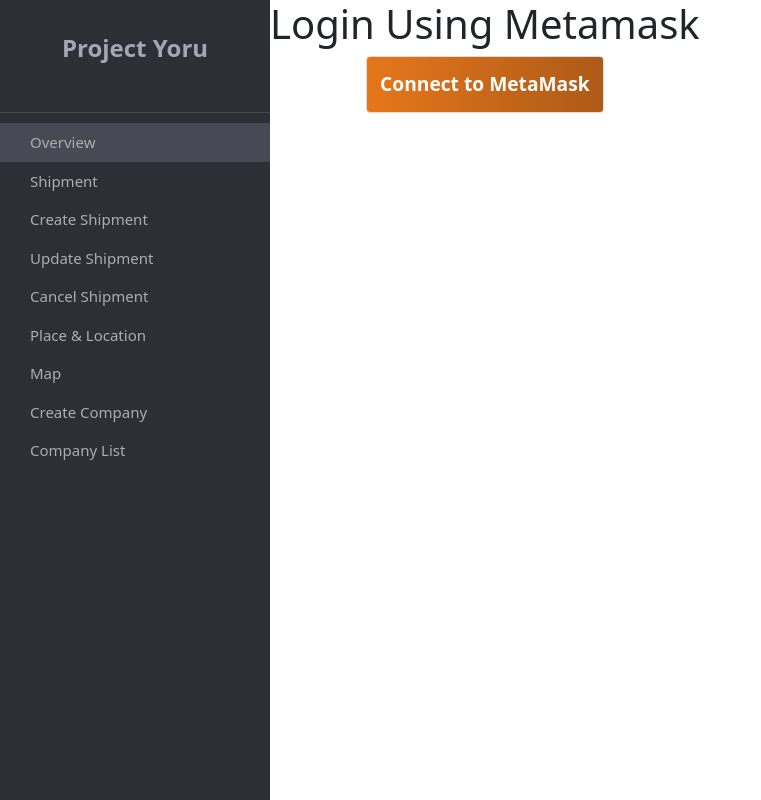
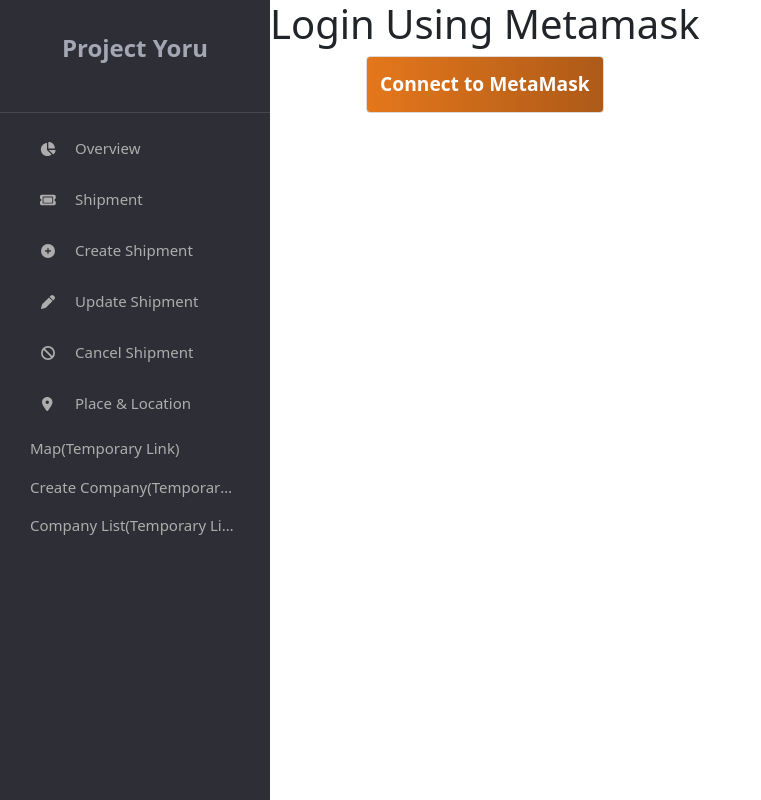
Before and after one commit to anirudhmakhana/Project-Yoru, a React (Create React App) app in the folder company-registration/: page / in a window 1280 px wide. Shown: the whole page, without its empty margins (0-761 px from the left). Built offline with nearby package versions, Linux system fonts and the light colour scheme; no server answers; what react-google-maps would draw is missing.

Commit message:
Add icon the menuitem

```diff
--- a/company-registration/src/components/sidebar/index.js
+++ b/company-registration/src/components/sidebar/index.js
@@ -46,32 +46,32 @@ export const CustomSidebar = () => {
                     </Link>
                 </SidebarHeader>
                 <Menu iconShape="square">
-                    <MenuItem active={true}>
-                        <Link to={"/overview"}>Overview</Link>
+                    <MenuItem icon={<FontAwesomeIcon icon={faChartPie}/>}>
+                        <Link to={"/overview"} onClick={handleActive}>Overview</Link>
+                    </MenuItem>
+                    <MenuItem icon={<FontAwesomeIcon icon={faTicket}/>}>
+                        <Link to={"/shipment"} onClick={handleActive}>Shipment</Link>
+                    </MenuItem>
+                    <MenuItem icon={<FontAwesomeIcon icon={faCirclePlus}/>}>
+                        <Link to={"/"} onClick={handleActive}>Create Shipment</Link>
+                    </MenuItem>
+                    <MenuItem icon={<FontAwesomeIcon icon={faPen}/>}>
+                        <Link to={"/"} onClick={handleActive}>Update Shipment</Link>
+                    </MenuItem>
+                    <MenuItem icon={<FontAwesomeIcon icon={faBan}/>}>
+                        <Link to={"/"} onClick={handleActive}>Cancel Shipment</Link>
+                    </MenuItem>
+                    <MenuItem icon={<FontAwesomeIcon icon={faLocationDot}/>}>
+                        <Link to={"/"} onClick={handleActive}>Place & Location</Link>
                     </MenuItem>
                     <MenuItem>
-                        <Link to={"/shipment"}>Shipment</Link>
+                        <Link to={"/map"} onClick={handleActive}>Map(Temporary Link)</Link>
                     </MenuItem>
                     <MenuItem>
-                        <Link to={"/"}>Create Shipment</Link>
+                        <Link to={"/create-company"} onClick={handleActive}>Create Company(Temporary Link)</Link>
                     </MenuItem>
                     <MenuItem>
-                        <Link to={"/"}>Update Shipment</Link>
-                    </MenuItem>
-                    <MenuItem>
-                        <Link to={"/"}>Cancel Shipment</Link>
-                    </MenuItem>
-                    <MenuItem>
-                        <Link to={"/"}>Place & Location</Link>
-                    </MenuItem>
-                    <MenuItem>
-                        <Link to={"/map"}>Map</Link>
-                    </MenuItem>
-                    <MenuItem>
-                        <Link to={"/create-company"}>Create Company</Link>
-                    </MenuItem>
-                    <MenuItem>
-                        <Link to={"/company-list"}>Company List</Link>
+                        <Link to={"/company-list"} onClick={handleActive}>Company List(Temporary Link)</Link>
                     </MenuItem>
                 </Menu>
             </ProSidebar>
```
